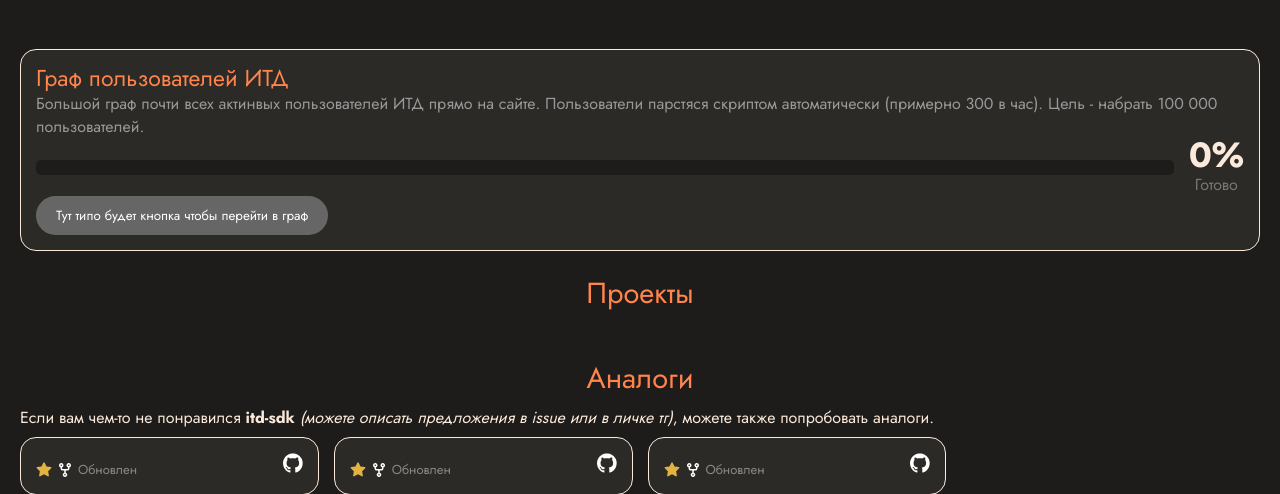
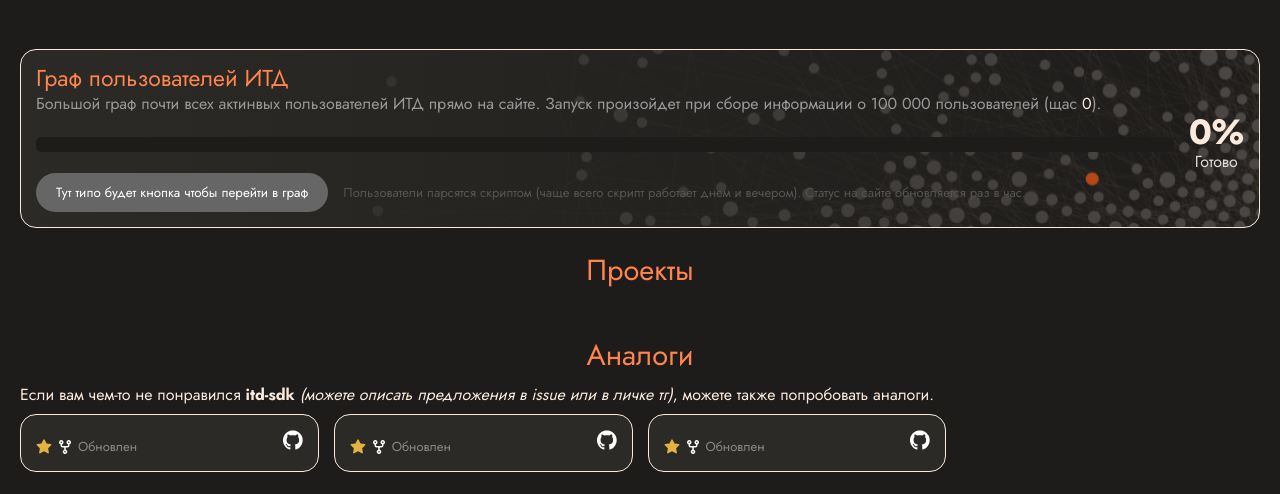
Before and after one commit to itd-sdk/website, a FastAPI app: page / in a window 1280 px wide. Shown: the part 801-1295 px from the top of the page. Run offline with FastAPI, Linux system fonts and the light colour scheme.

Commit message:
feat: add background image to graph banner; change info

```diff
--- a/app/static/css/index.css
+++ b/app/static/css/index.css
@@ -33,7 +33,10 @@
 } */
 
 #graph {
-  background-color: #2C2A27;
+  background:
+    linear-gradient(to right, #2C2A27, #2C2A2700),
+    url('/static/images/graph.png');
+  background-size: cover;
   border: #FBEADB 1px solid;
   padding: 15px;
   border-radius: 16px;
@@ -69,8 +72,23 @@
   line-height: 1;
 }
 #graph-progress-count-name {
-  color: #777;
+  color: #ddd;
 }
+
+#graph-actions {
+  display: flex;
+  flex-direction: row;
+  align-items: center;
+  gap: 15px;
+}
+#graph-actions button {
+  display: inline;
+}
+#graph-other {
+  color: #555;
+  font-size: 13px;
+}
+
 
 .projects {
   display: grid;
--- a/app/static/js/index.js
+++ b/app/static/js/index.js
@@ -22,5 +22,6 @@
 
   get_el('graph-progress-bar').style.background = `linear-gradient(to right, #fd7f08 ${count / 1000}%, #1E1C1A ${count / 1000}%)`;
   get_el('graph-progress-count-value').textContent = `${Math.round(count / 1000)}%`;
+  get_el('graph-descriription-current').textContent = count;
   get_el('graph').hidden = false;
 });
--- a/app/templates/index.html
+++ b/app/templates/index.html
@@ -18,7 +18,7 @@
 <div id="content">
     <div id="graph" hidden>
         <h3>Граф пользователей ИТД</h3>
-        <div id="graph-description">Большой граф почти всех актинвых пользователей ИТД прямо на сайте. Пользователи парстяся скриптом автоматически (примерно 300 в час). Цель - набрать 100 000 пользователей.</div>
+        <div id="graph-description">Большой граф почти всех актинвых пользователей ИТД прямо на сайте. Запуск произойдет при сборе информации о 100 000 пользователей (щас <span id="graph-descriription-current">null</span>).</div>
         <div id="graph-progress">
             <div id="graph-progress-bar"></div>
             <div id="graph-progress-count">
@@ -26,7 +26,10 @@
                 <div id="graph-progress-count-name">Готово</div>
             </div>
         </div>
-        <button disabled>Тут типо будет кнопка чтобы перейти в граф</button>
+        <div id="graph-actions">
+            <button disabled>Тут типо будет кнопка чтобы перейти в граф</button>
+            <div id="graph-other">Пользователи парсятся скриптом (чаще всего скрипт работает днем и вечером). Статус на сайте обновляется раз в час.</div>
+        </div>
     </div>
     <h2 id="projects">Проекты</h2>
     <div class="projects">
```
Also changed, not shown: app/static/images/graph.png (added).
